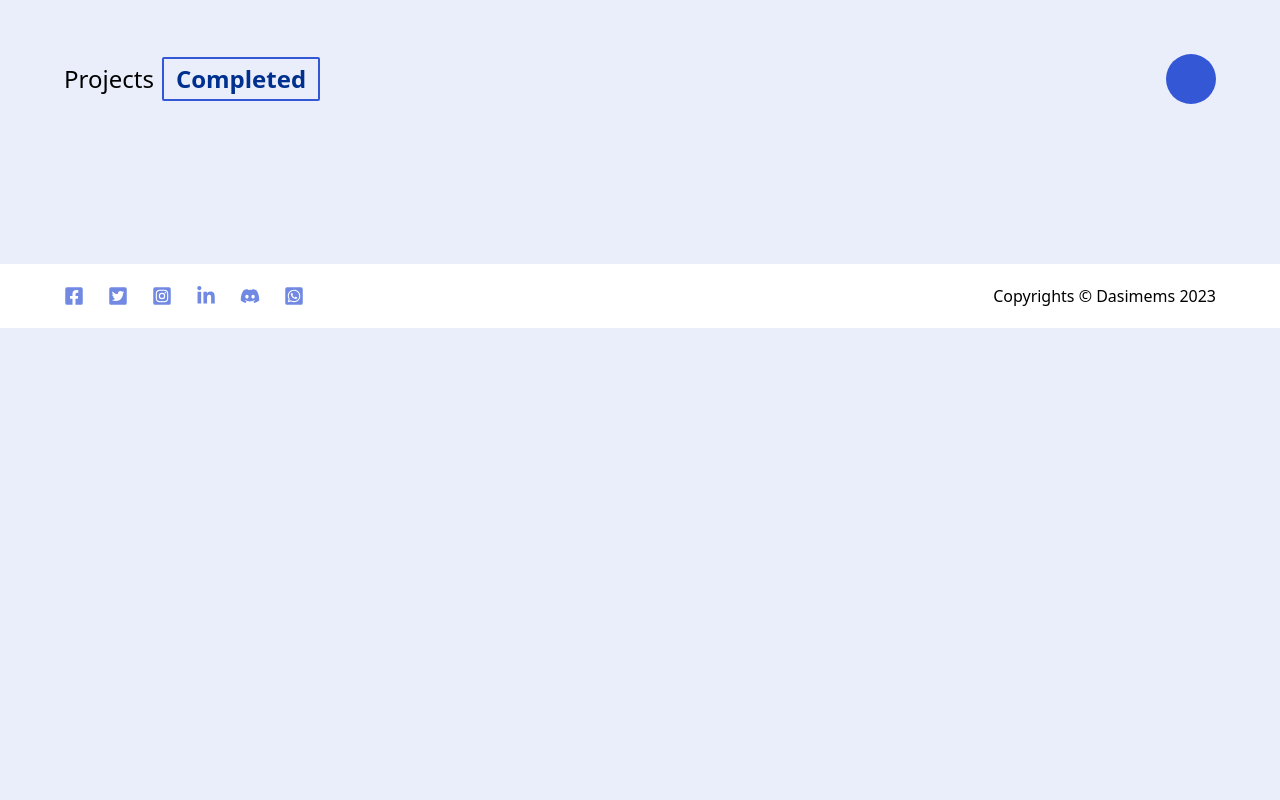
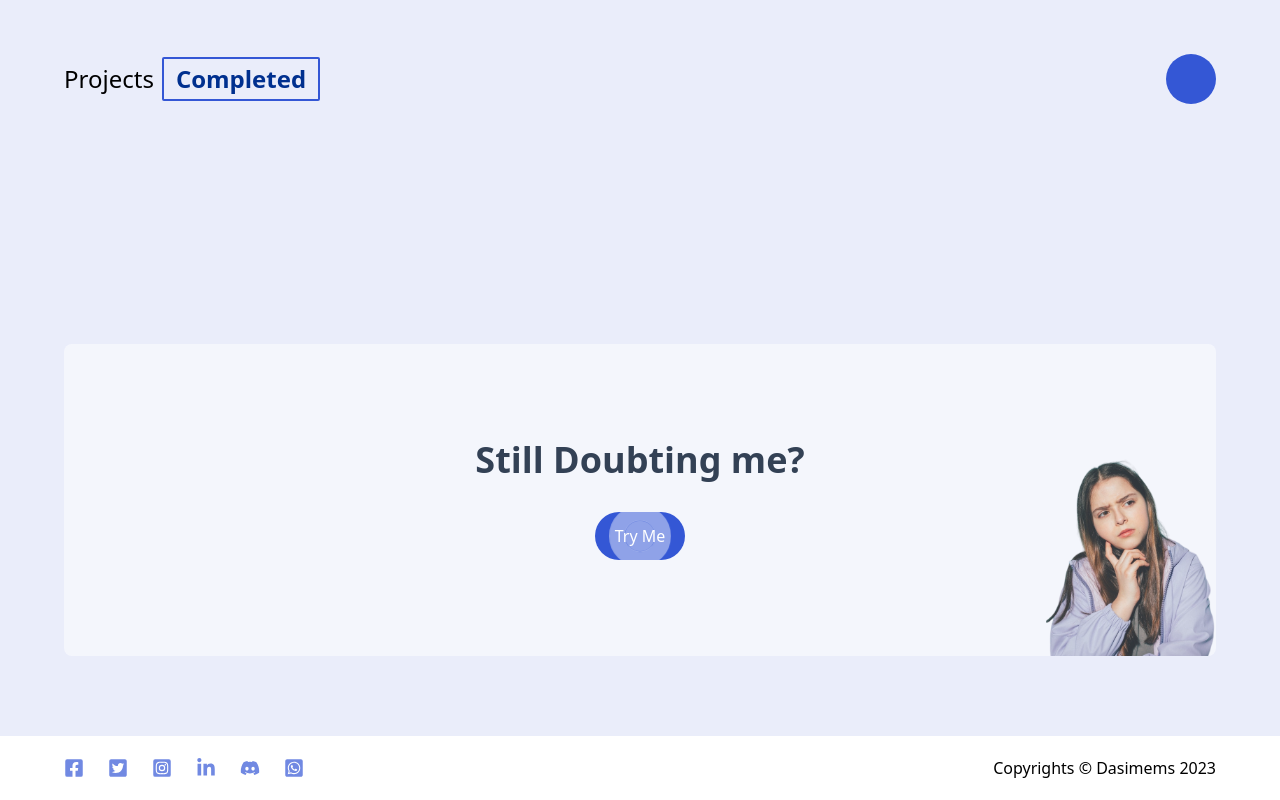
Before and after one commit to dasimems/portfolio-new, a Next.js app: page / in a window 1280 px wide. Shown: the part 3034-3834 px from the top of the page. Before the commit the page ends 3362 px from the top, so only its background shows below. Built offline with nearby package versions, Linux system fonts and the light colour scheme; some icons are missing.

Commit message:
chores: added animation to the tryme button

```diff
--- /dev/null
+++ b/assets/images/index.jsx
@@ -0,0 +1,5 @@
+import DoubtingImage from "./doubting-image.png"
+
+export {
+    DoubtingImage
+}
--- /dev/null
+++ b/components/pages/landing/Conviction.jsx
@@ -0,0 +1,29 @@
+import { DoubtingImage } from "@/assets/images";
+import Button from "@/components/general/Button";
+import PageContainer from "@/components/general/PageContainer";
+import Image from "next/image";
+
+const Conviction = () => {
+  return (
+    <PageContainer className="py-20">
+      <div className="flex flex-col gap-4 md:gap-8 items-center overflow-hidden relative bg-[rgba(255,255,255,.5)] px-20 py-24 rounded-lg justify-center">
+        <h1 className="text-2xl md:text-4xl font-bold text-slate-700 text-center">
+          Still Doubting me?
+        </h1>
+
+        <Button type="primary" className="button-animation py-3">
+          Try Me
+        </Button>
+
+        <Image
+          src={DoubtingImage}
+          aria-label="Doubting me? Try Me"
+          className="absolute right-0 -bottom-[55px] opacity-80 max-w-[120px] md:max-w-[170px]"
+          alt="Doubting me? Try Me"
+        />
+      </div>
+    </PageContainer>
+  );
+};
+
+export default Conviction;
--- a/pages/index.js
+++ b/pages/index.js
@@ -1,5 +1,6 @@
 import About from '@/components/pages/landing/About'
 import Banner from '@/components/pages/landing/Banner'
+import Conviction from '@/components/pages/landing/Conviction'
 import Projects from '@/components/pages/landing/Projects'
 import Service from '@/components/pages/landing/Service'
 import WhyMe from '@/components/pages/landing/WhyMe'
@@ -19,6 +20,8 @@ export default function Home() {
 
       <Projects />
 
+      <Conviction />
+
     </>
   )
 }
--- a/styles/globals.css
+++ b/styles/globals.css
@@ -7,23 +7,89 @@ body {
   min-width: 320px;
 }
 
-.special-scroll{
-
+.button-animation {
+  position: relative;
+  overflow: hidden;
 }
 
-.special-scroll-horizontal{
+.button-animation::after {
+  position: absolute;
+  content: "";
+  border: 13px solid rgba(255, 255, 255, 0.5);
+  width: 20px;
+  height: 20px;
+  left: 50%;
+  top: 50%;
+  border-radius: 100px;
+  transform: translateX(-50%);
+  -webkit-transform: translateX(-50%);
+  -moz-transform: translateX(-50%);
+  -ms-transform: translateX(-50%);
+  -o-transform: translateX(-50%);
+  -webkit-border-radius: 100px;
+  -moz-border-radius: 100px;
+  -ms-border-radius: 100px;
+  -o-border-radius: 100px;
+  animation: scale-up 2s ease infinite;
+  -webkit-animation: scale-up 2s ease infinite;
+}
+.button-animation::before {
+  position: absolute;
+  content: "";
+  border: 13px solid rgba(255, 255, 255, 0.5);
+  width: 52px;
+  height: 52px;
+  left: 50%;
+  top: 50%;
+  border-radius: 100px;
+  transform: translateX(-50%) translateY(-50%);
+  -webkit-transform: translateX(-50%) translateY(-50%);
+  -moz-transform: translateX(-50%) translateY(-50%);
+  -ms-transform: translateX(-50%) translateY(-50%);
+  -o-transform: translateX(-50%) translateY(-50%);
+  -webkit-border-radius: 100px;
+  -moz-border-radius: 100px;
+  -ms-border-radius: 100px;
+  -o-border-radius: 100px;
+  animation: scale-up 2s ease infinite;
+  -webkit-animation: scale-up 2s ease infinite;
+}
+
+@keyframes scale-up {
+  0% {
+    transform: translateX(-50%) translateY(-50%) scale(1);
+    -webkit-transform: translateX(-50%) translateY(-50%) scale(1);
+    -moz-transform: translateX(-50%) translateY(-50%) scale(1);
+    -ms-transform: translateX(-50%) translateY(-50%) scale(1);
+    -o-transform: translateX(-50%) translateY(-50%) scale(1);
+    opacity: 1;
+  }
+  100% {
+    transform: translateX(-50%) translateY(-50%) scale(3);
+    -webkit-transform: translateX(-50%) translateY(-50%) scale(3);
+    -moz-transform: translateX(-50%) translateY(-50%) scale(3);
+    -ms-transform: translateX(-50%) translateY(-50%) scale(3);
+    -o-transform: translateX(-50%) translateY(-50%) scale(3);
+    opacity: 0;
+  }
+}
+
+.special-scroll {
+}
+
+.special-scroll-horizontal {
   overflow-x: scroll;
 }
 
-.special-scroll-vertical{
+.special-scroll-vertical {
   overflow-y: scroll;
 }
 
-.special-shadow{
-  box-shadow: 0px 0px 10px 0px rgba(0, 0, 0, .05);
+.special-shadow {
+  box-shadow: 0px 0px 10px 0px rgba(0, 0, 0, 0.05);
 }
 
-.special-scroll::-webkit-scrollbar{
+.special-scroll::-webkit-scrollbar {
   width: 0;
   height: 0;
 }
```
Also changed, not shown: assets/images/doubting-image.png (added).
